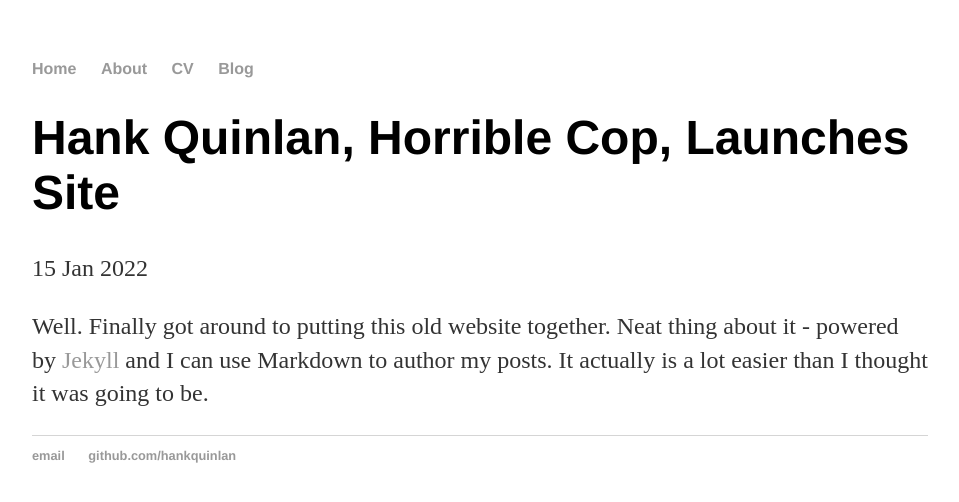
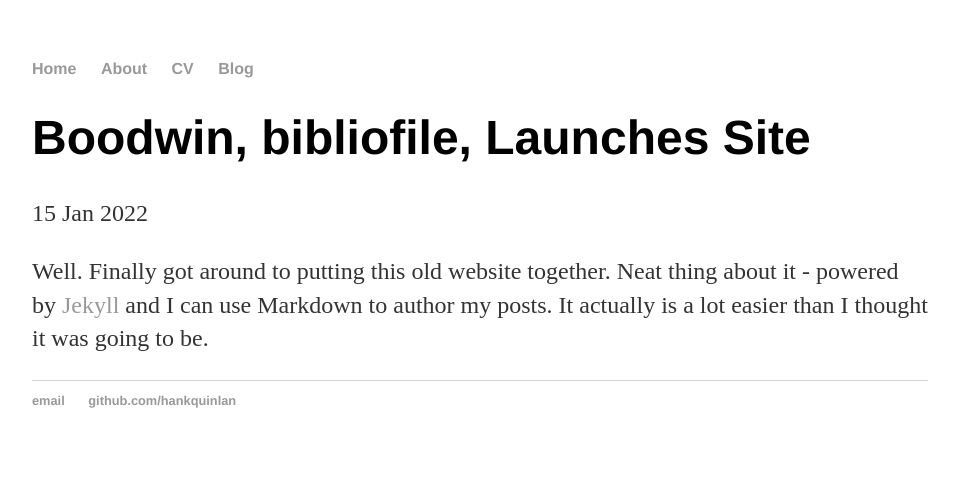
Before and after one commit to boodwin/boodwin.github.io, a Jekyll site: the page built from _posts/2022-01-15-Boodwins-first-post.md, in a window 1280 px wide. Shown: the top 502 px of the page, without its empty margins (160-1119 px from the left). Built offline with Jekyll 4.4.1, drawn with Linux system fonts in a browser that asks for light colours.

Commit message:
Update 2022-01-15-Boodwins-first-post.md
Edit title

```diff
--- a/_posts/2022-01-15-Boodwins-first-post.md
+++ b/_posts/2022-01-15-Boodwins-first-post.md
@@ -1,6 +1,6 @@
 ---
 layout: post
-title: "Hank Quinlan, Horrible Cop, Launches Site"
+title: "Boodwin, bibliofile, Launches Site"
 date: 2022-01-15
 ---
 
```
